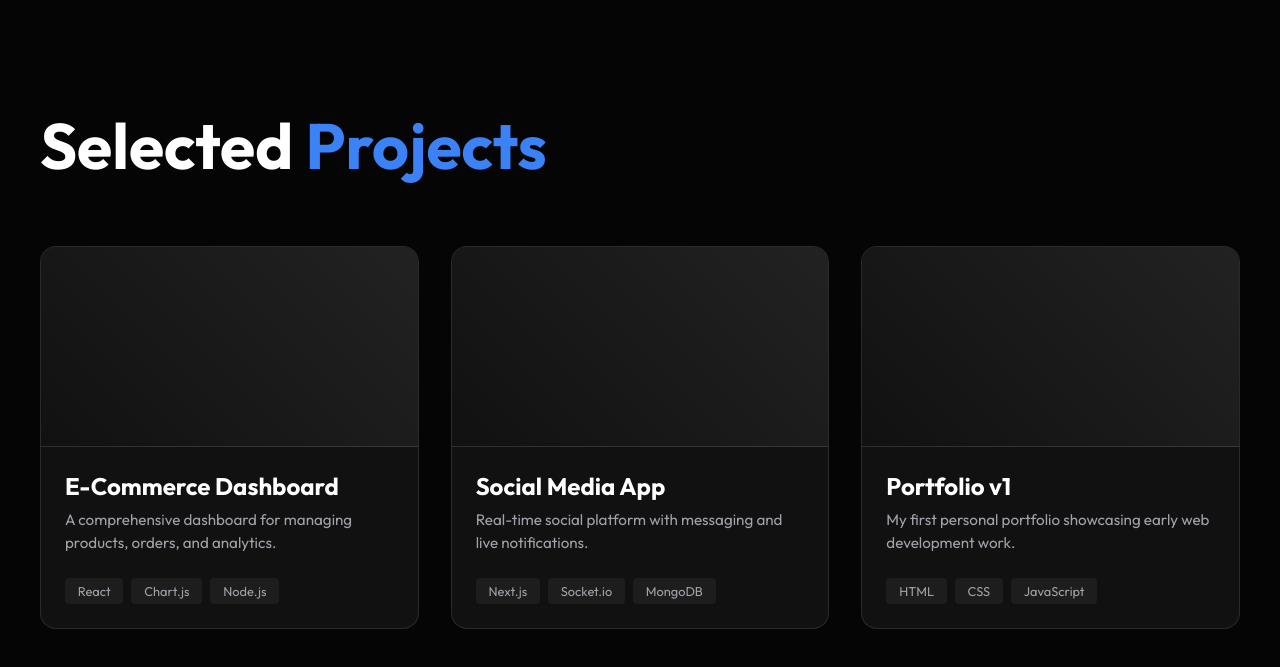
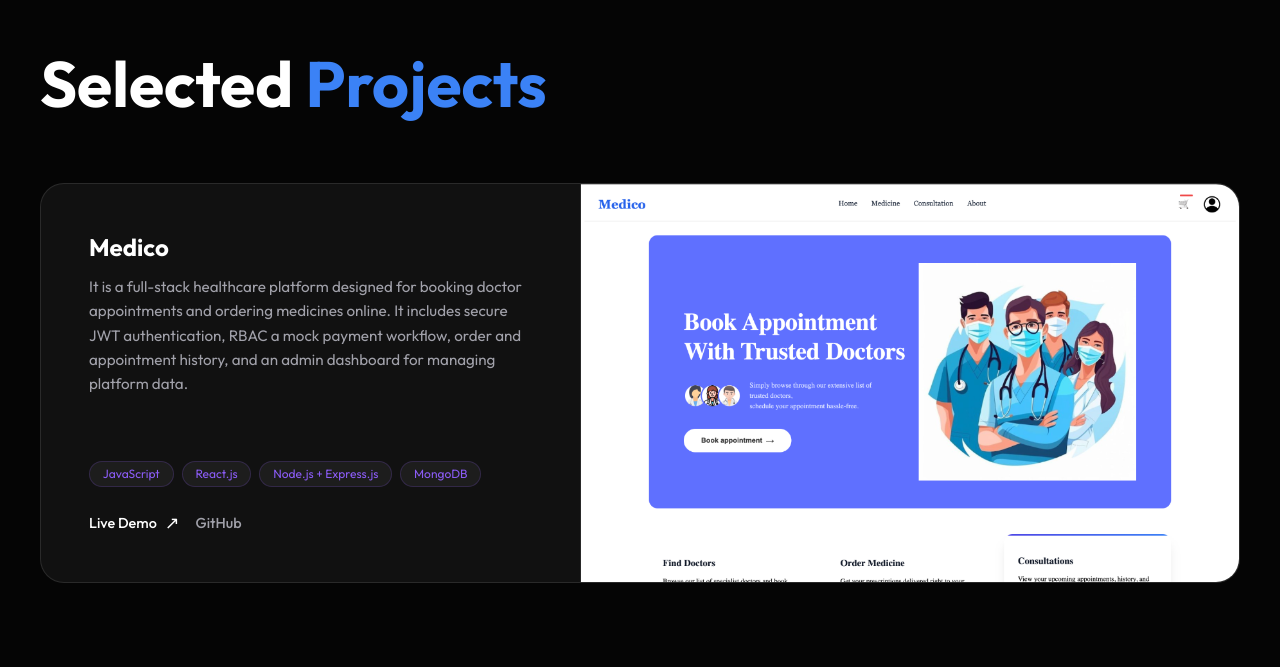
Before and after one commit to Pratiti-paul/Portfolio, a React (Vite) app: page / in a window 1280 px wide. Shown: the part 2032-2699 px from the top of the page. Built offline with nearby package versions, Linux system fonts and the light colour scheme.

Commit message:
added first project

```diff
--- a/src/components/About/About.jsx
+++ b/src/components/About/About.jsx
@@ -18,15 +18,15 @@ const About = () => {
         </p>
 
         <div className="about-buttons">
-          <a href="#" className="btn icon-btn">
+          <a href="https://github.com/Pratiti-paul" className="btn icon-btn">
              Github
           </a>
-          <a href="#" className="btn icon-btn">
+          <a href="https://www.linkedin.com/in/pratiti-paul/" className="btn icon-btn">
              LinkedIn
           </a>
-          <a href="#" className="btn icon-btn">
+          {/* <a href="#" className="btn icon-btn">
              Download CV
-          </a>
+          </a> */}
         </div>
       </div>
     </section>
--- a/src/components/Projects/Projects.css
+++ b/src/components/Projects/Projects.css
@@ -10,17 +10,27 @@
 
 .projects-grid {
     display: grid;
-    grid-template-columns: repeat(auto-fit, minmax(350px, 1fr));
-    gap: 2rem;
+    grid-template-columns: 1fr;
+    gap: 4rem;
     margin-top: 4rem;
 }
 
 .project-card {
     background: var(--card-bg);
     border: 1px solid var(--border-color);
-    border-radius: 16px;
+    border-radius: 24px;
     overflow: hidden;
     transition: all 0.4s ease;
+    display: flex;
+    flex-direction: column;
+}
+
+@media (min-width: 768px) {
+    .project-card {
+        flex-direction: row-reverse;
+        align-items: stretch;
+        height: 400px;
+    }
 }
 
 .project-card:hover {
@@ -30,38 +40,111 @@
 }
 
 .project-preview {
-    height: 200px;
-    background: linear-gradient(45deg, #111, #222);
-    /* Placeholder for image */
+    height: 250px;
+    background: #111;
     border-bottom: 1px solid var(--border-color);
+    overflow: hidden;
+    width: 100%;
+}
+
+@media (min-width: 768px) {
+    .project-preview {
+        height: auto;
+        width: 55%;
+        border-bottom: none;
+        border-left: 1px solid var(--border-color);
+    }
+}
+
+.project-preview img {
+    width: 100%;
+    height: 100%;
+    object-fit: cover;
+    transition: transform 0.5s ease;
+}
+
+.project-card:hover .project-preview img {
+    transform: scale(1.05);
 }
 
 .project-info {
-    padding: 1.5rem;
+    padding: 2rem;
+    flex: 1;
+    display: flex;
+    flex-direction: column;
+    justify-content: center;
+}
+
+@media (min-width: 768px) {
+    .project-info {
+        padding: 3rem;
+        width: 45%;
+    }
 }
 
 .project-info h3 {
     font-size: 1.5rem;
-    margin-bottom: 0.5rem;
+    margin-bottom: 0.8rem;
+    color: var(--text-color);
 }
 
 .project-info p {
     color: var(--secondary-text);
     font-size: 0.95rem;
     margin-bottom: 1.5rem;
-    line-height: 1.5;
+    line-height: 1.6;
+    flex: 1;
 }
 
 .project-tags {
     display: flex;
     gap: 0.5rem;
     flex-wrap: wrap;
+    margin-bottom: 1.5rem;
 }
 
 .project-tags span {
-    font-size: 0.8rem;
+    font-size: 0.75rem;
     padding: 0.3rem 0.8rem;
     background: rgba(255, 255, 255, 0.05);
-    border-radius: 4px;
+    border-radius: 999px;
+    color: var(--accent-color);
+    border: 1px solid rgba(139, 92, 246, 0.2);
+}
+
+.project-links {
+    display: flex;
+    gap: 1rem;
+    margin-top: auto;
+}
+
+.link-btn {
+    display: inline-flex;
+    align-items: center;
+    gap: 0.5rem;
+    font-size: 0.9rem;
+    font-weight: 500;
+    color: var(--text-color);
+    transition: all 0.2s ease;
+}
+
+.link-btn:hover {
+    color: var(--accent-color);
+}
+
+.link-btn .arrow {
+    font-size: 1.1rem;
+    transition: transform 0.2s ease;
+}
+
+.link-btn:hover .arrow {
+    transform: translate(2px, -2px);
+}
+
+.link-btn.outline {
     color: var(--secondary-text);
 }
+
+.link-btn.outline:hover {
+    color: var(--text-color);
+}
--- a/src/components/Projects/Projects.jsx
+++ b/src/components/Projects/Projects.jsx
@@ -1,21 +1,15 @@
 import React from 'react';
 import './Projects.css';
+import medicoImg from '../../assets/medico.png';
 
 const projects = [
   {
-    title: "E-Commerce Dashboard",
-    description: "A comprehensive dashboard for managing products, orders, and analytics.",
-    tags: ["React", "Chart.js", "Node.js"]
-  },
-  {
-    title: "Social Media App",
-    description: "Real-time social platform with messaging and live notifications.",
-    tags: ["Next.js", "Socket.io", "MongoDB"]
-  },
-  {
-    title: "Portfolio v1",
-    description: "My first personal portfolio showcasing early web development work.",
-    tags: ["HTML", "CSS", "JavaScript"]
+    title: "Medico",
+    description: "It is a full-stack healthcare platform designed for booking doctor appointments and ordering medicines online. It includes secure JWT authentication, RBAC a mock payment workflow, order and appointment history, and an admin dashboard for managing platform data.",
+    tags: ["JavaScript","React.js", "Node.js + Express.js", "MongoDB"],
+    liveLink: "https://medico-sooty-omega.vercel.app/",
+    githubLink: "https://github.com/Pratiti-paul/Medico",
+    image: medicoImg
   }
 ];
 
@@ -28,12 +22,23 @@ const Projects = () => {
         <div className="projects-grid">
           {projects.map((project, index) => (
             <div key={index} className="project-card">
-              <div className="project-preview"></div>
+              <div className="project-preview">
+                {project.image && <img src={project.image} alt={project.title} />}
+              </div>
               <div className="project-info">
                 <h3>{project.title}</h3>
                 <p>{project.description}</p>
                 <div className="project-tags">
                   {project.tags.map(tag => <span key={tag}>{tag}</span>)}
+                </div>
+
+                <div className="project-links">
+                    <a href={project.liveLink} target="_blank" rel="noopener noreferrer" className="link-btn">
+                        Live Demo <span className="arrow">↗</span>
+                    </a>
+                    <a href={project.githubLink} target="_blank" rel="noopener noreferrer" className="link-btn outline">
+                        GitHub
+                    </a>
                 </div>
               </div>
             </div>
--- a/src/components/Skills/Skills.jsx
+++ b/src/components/Skills/Skills.jsx
@@ -2,10 +2,10 @@ import React from 'react';
 import './Skills.css';
 
 const skills = [
-  "ReactJS", "NextJS", "TypeScript", "Tailwind CSS", "Motion", "Sanity",
-  "Contentful", "NodeJS", "ExpressJS", "PostgreSQL", "MongoDB", "Prisma",
-  "Zustand", "Zod", "pnpm", "Bun", "Git", "GitHub", "Vercel",
-  "AWS", "Docker", "Expo", "Clerk", "Linux"
+ "HTML", "CSS", "JavaScript", "ReactJS", "TypeScript", "Tailwind CSS",
+ "NodeJS",  "NextJS", "ExpressJS", "PostgreSQL", "MongoDB", "Prisma",
+ "Python", "Numpy", "Pandas", "AI/ML"
+
 ];
 
 const Skills = () => {
```
Also changed, not shown: src/assets/medico.png (added).
